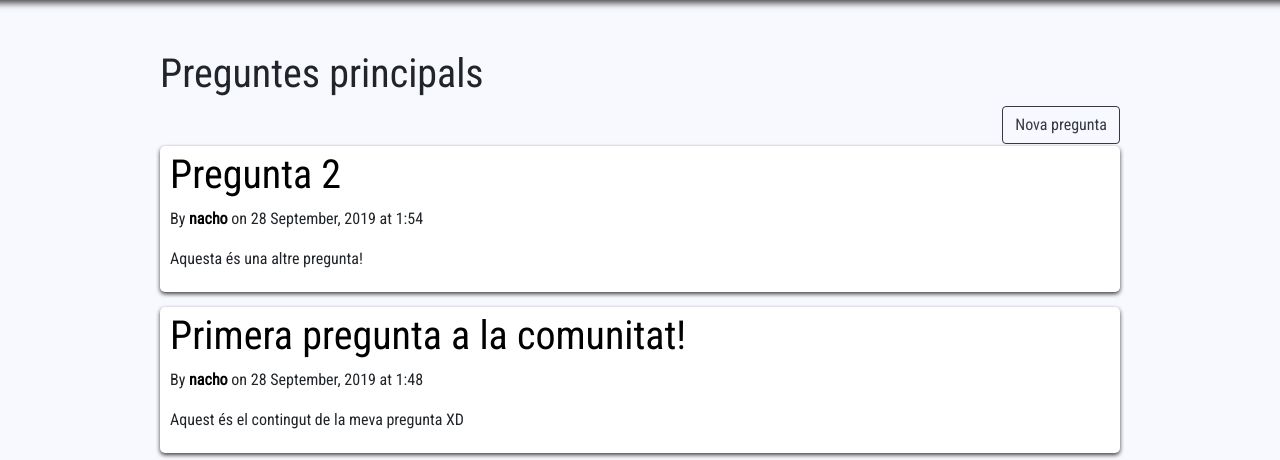
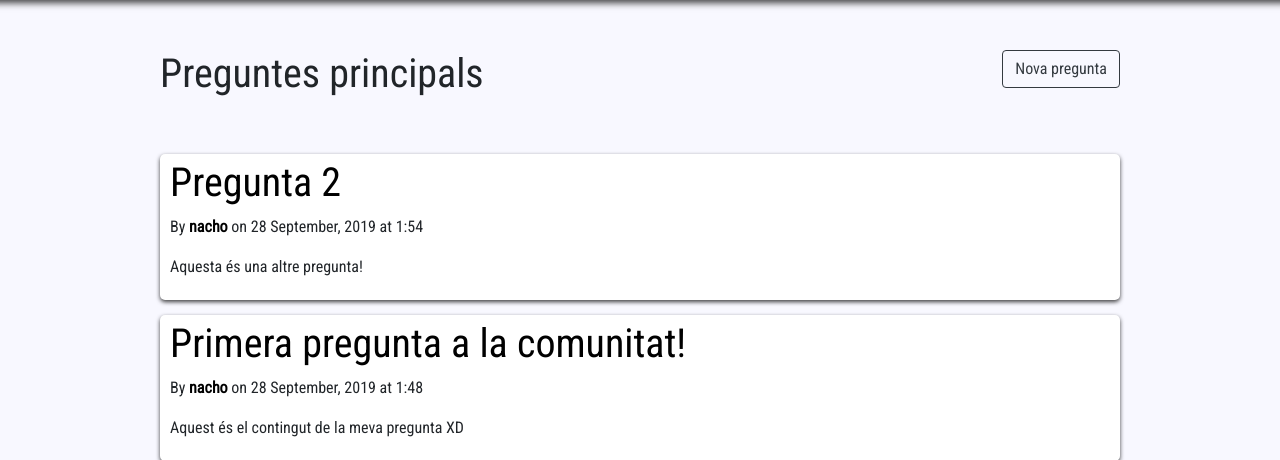
Before and after one commit to UB-ES-19/A2-StayUnderflow, a Django app: page /stayunderflow/ in a window 1280 px wide. Shown: the part 66-526 px from the top of the page. Run offline with Django 3.2, Linux system fonts and the light colour scheme; a user stored in the database is signed in; data comes from the database, SQL or seed files in the repository; some libraries are stand-ins or nearby versions.

Commit message:
Typo Hotfix

```diff
--- a/templates/stay_underflow/stayunderflow.html
+++ b/templates/stay_underflow/stayunderflow.html
@@ -10,7 +10,7 @@
     {% if user.is_authenticated %}
 
 
-    <h1 style="display:inliney-block">Preguntes principals</h1>
+    <h1 style="display:inline-block">Preguntes principals</h1>
 
     <div style="display:inline-block; float: right">
         <a class="btn btn-outline-dark" href="{% url 'new-post' %}">Nova pregunta</a>
```
